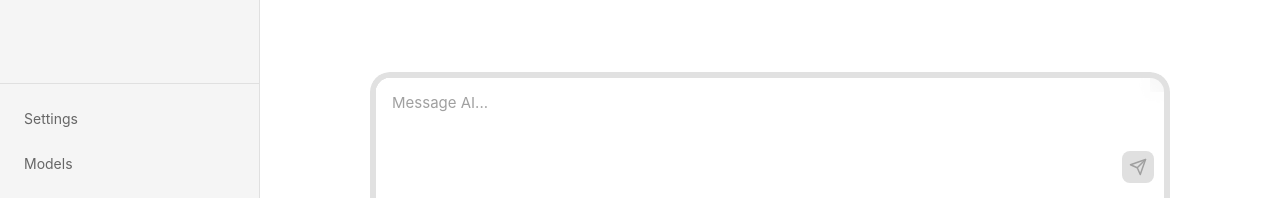
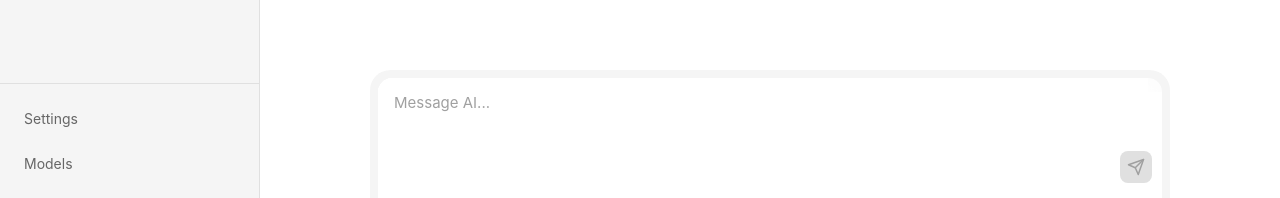
Before and after one commit to Yan-Yu-Lin/OMNI, a Nuxt app: page / in a window 1280 px wide. Shown: the part 602-800 px from the top of the page. Built offline with nearby package versions, Linux system fonts and the light colour scheme; no server answers.

Commit message:
Lighter and thicker input frame border

```diff
--- a/app/components/chat/Container.vue
+++ b/app/components/chat/Container.vue
@@ -181,7 +181,7 @@ const handleSuggestionClick = (suggestion: string) => {
   isolation: isolate;
   pointer-events: auto;
   border-radius: 20px 20px 0 0;
-  padding: 6px 6px 0 6px;
+  padding: 8px 8px 0 8px;
   width: 100%;
   max-width: 800px;
 }
@@ -191,14 +191,14 @@ const handleSuggestionClick = (suggestion: string) => {
   content: '';
   position: absolute;
   inset: 0;
-  background: rgba(180, 180, 180, 0.4);
+  background: rgba(220, 220, 220, 0.3);
   backdrop-filter: blur(16px) saturate(180%);
   -webkit-backdrop-filter: blur(16px) saturate(180%);
   border-radius: 20px 20px 0 0;
   z-index: -1;
 
   /* Mask: frame edges + rounded inner corners */
-  --frame: 6px;
+  --frame: 8px;
   --inner-r: 14px;
   -webkit-mask:
     /* top edge (between corners) */
--- a/app/pages/index.vue
+++ b/app/pages/index.vue
@@ -200,7 +200,7 @@ onMounted(async () => {
   isolation: isolate;
   pointer-events: auto;
   border-radius: 20px 20px 0 0;
-  padding: 6px 6px 0 6px;
+  padding: 8px 8px 0 8px;
   width: 100%;
   max-width: 800px;
 }
@@ -210,14 +210,14 @@ onMounted(async () => {
   content: '';
   position: absolute;
   inset: 0;
-  background: rgba(180, 180, 180, 0.4);
+  background: rgba(220, 220, 220, 0.3);
   backdrop-filter: blur(16px) saturate(180%);
   -webkit-backdrop-filter: blur(16px) saturate(180%);
   border-radius: 20px 20px 0 0;
   z-index: -1;
 
   /* Mask: frame edges + rounded inner corners */
-  --frame: 6px;
+  --frame: 8px;
   --inner-r: 14px;
   -webkit-mask:
     /* top edge (between corners) */
```
